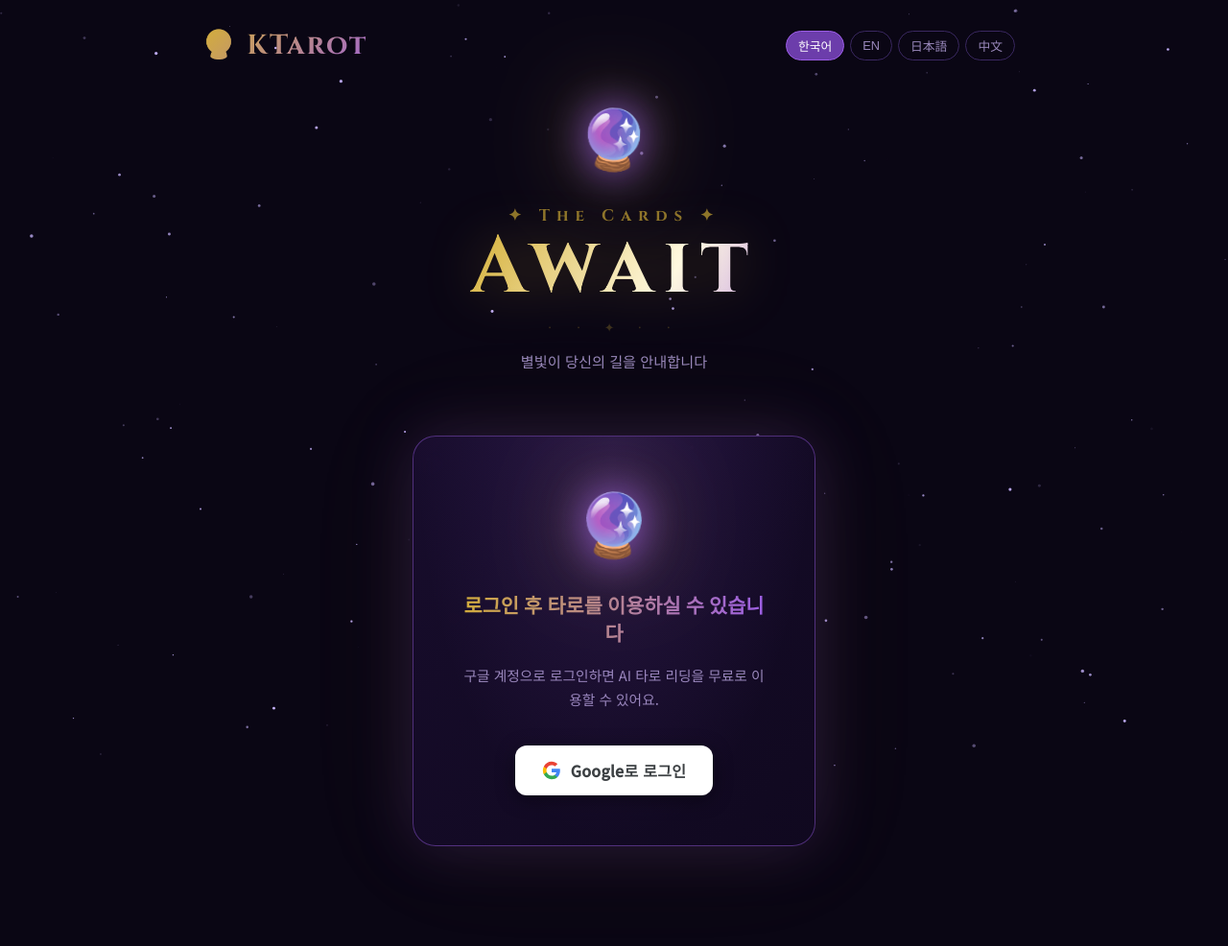
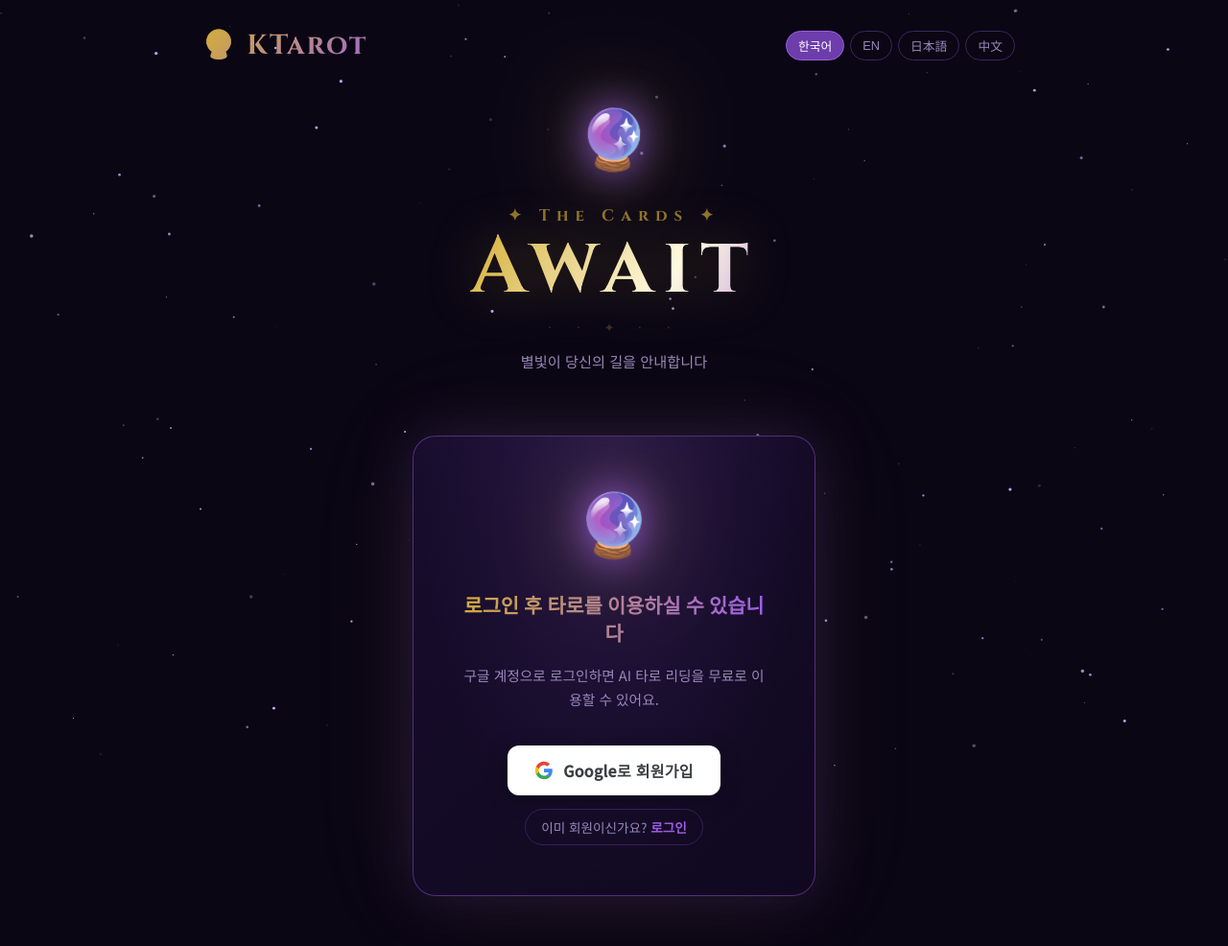
Before and after one commit to iloveboatkr-dot/ktarot, a website: page www/index.html in a window 1280 px wide. Shown: the whole page at 96% size. Drawn offline with nearby package versions, Linux system fonts and the light colour scheme; no server answers.

Commit message:
feat: 로그인/회원가입 분리 - 탈퇴 후 재로그인 차단, 회원가입 버튼으로 신규 가입 유도

```diff
--- a/www/app.js
+++ b/www/app.js
@@ -535,29 +535,49 @@ function showLoginRequired() {
   stage.innerHTML = '';
   resultWrap.classList.remove('visible');
 
+  // ?error=notfound 감지: 로그인 실패 (계정 없음)
+  const isNotFound = new URLSearchParams(location.search).get('error') === 'notfound';
+  if (isNotFound) history.replaceState({}, '', '/');
+
   // 로그인 유도 박스 삽입 (없으면)
   if (!document.getElementById('login-gate')) {
     const gate = document.createElement('div');
     gate.id = 'login-gate';
+
+    const googleSvg = `<svg width="20" height="20" viewBox="0 0 24 24" xmlns="http://www.w3.org/2000/svg">
+      <path d="M22.56 12.25c0-.78-.07-1.53-.2-2.25H12v4.26h5.92c-.26 1.37-1.04 2.53-2.21 3.31v2.77h3.57c2.08-1.92 3.28-4.74 3.28-8.09z" fill="#4285F4"/>
+      <path d="M12 23c2.97 0 5.46-.98 7.28-2.66l-3.57-2.77c-.98.66-2.23 1.06-3.71 1.06-2.86 0-5.29-1.93-6.16-4.53H2.18v2.84C3.99 20.53 7.7 23 12 23z" fill="#34A853"/>
+      <path d="M5.84 14.09c-.22-.66-.35-1.36-.35-2.09s.13-1.43.35-2.09V7.07H2.18C1.43 8.55 1 10.22 1 12s.43 3.45 1.18 4.93l2.85-2.22.81-.62z" fill="#FBBC05"/>
+      <path d="M12 5.38c1.62 0 3.06.56 4.21 1.64l3.15-3.15C17.45 2.09 14.97 1 12 1 7.7 1 3.99 3.47 2.18 7.07l3.66 2.84c.87-2.6 3.3-4.53 6.16-4.53z" fill="#EA4335"/>
+    </svg>`;
+
     gate.innerHTML = `
       <div class="login-gate-box">
         <div class="login-gate-orb">🔮</div>
         <h2 class="login-gate-title" id="lg-title">${t.loginRequired}</h2>
         <p class="login-gate-desc" id="lg-desc">${t.loginDesc}</p>
-        <a href="/auth/google" class="btn-google-lg" id="lg-btn">
-          <svg width="20" height="20" viewBox="0 0 24 24" xmlns="http://www.w3.org/2000/svg">
-            <path d="M22.56 12.25c0-.78-.07-1.53-.2-2.25H12v4.26h5.92c-.26 1.37-1.04 2.53-2.21 3.31v2.77h3.57c2.08-1.92 3.28-4.74 3.28-8.09z" fill="#4285F4"/>
-            <path d="M12 23c2.97 0 5.46-.98 7.28-2.66l-3.57-2.77c-.98.66-2.23 1.06-3.71 1.06-2.86 0-5.29-1.93-6.16-4.53H2.18v2.84C3.99 20.53 7.7 23 12 23z" fill="#34A853"/>
-            <path d="M5.84 14.09c-.22-.66-.35-1.36-.35-2.09s.13-1.43.35-2.09V7.07H2.18C1.43 8.55 1 10.22 1 12s.43 3.45 1.18 4.93l2.85-2.22.81-.62z" fill="#FBBC05"/>
-            <path d="M12 5.38c1.62 0 3.06.56 4.21 1.64l3.15-3.15C17.45 2.09 14.97 1 12 1 7.7 1 3.99 3.47 2.18 7.07l3.66 2.84c.87-2.6 3.3-4.53 6.16-4.53z" fill="#EA4335"/>
-          </svg>
-          <span id="lg-btn-text">${t.loginBtn}</span>
-        </a>
+
+        ${isNotFound ? `
+        <div class="lg-error-box">
+          ⚠️ 등록된 계정이 없습니다.<br>
+          <small>탈퇴한 계정이거나 처음 방문하셨다면 <strong>회원가입</strong>을 해주세요.</small>
+        </div>` : ''}
+
+        <div class="lg-btn-group">
+          <a href="/auth/google?mode=signup" class="btn-google-lg" id="lg-btn">
+            ${googleSvg}
+            <span>Google로 회원가입</span>
+          </a>
+          <a href="/auth/google?mode=login" class="btn-login-only" id="lg-login-btn">
+            이미 회원이신가요? <strong>로그인</strong>
+          </a>
+        </div>
       </div>`;
     // 모드 카드 바로 아래 삽입
     tarotUI.insertAdjacentElement('afterend', gate);
   }
 }
+
 
 // 언어 변경 시 로그인 게이트 텍스트도 업데이트
 const origApplyLang = applyLang;
--- a/www/style.css
+++ b/www/style.css
@@ -711,6 +711,46 @@ header {
 .btn-google-lg:hover::after { opacity: 1; }
 .btn-google-lg:active { transform: translateY(-1px); }
 
+/* 버튼 그룹 (회원가입 + 로그인) */
+.lg-btn-group {
+  display: flex;
+  flex-direction: column;
+  align-items: center;
+  gap: 14px;
+}
+
+/* 로그인 전용 버튼 (텍스트 링크 스타일) */
+.btn-login-only {
+  font-size: .85rem;
+  color: var(--text-dim);
+  text-decoration: none;
+  padding: 8px 16px;
+  border: 1px solid rgba(155,93,229,.25);
+  border-radius: 20px;
+  transition: all .2s;
+}
+.btn-login-only:hover {
+  color: var(--purple-l);
+  border-color: rgba(155,93,229,.5);
+  background: rgba(155,93,229,.08);
+}
+.btn-login-only strong { color: var(--purple-l); }
+
+/* 로그인 실패 오류 박스 */
+.lg-error-box {
+  background: rgba(220,80,80,.1);
+  border: 1px solid rgba(220,80,80,.3);
+  border-radius: 10px;
+  padding: 12px 16px;
+  margin-bottom: 20px;
+  font-size: .87rem;
+  color: #ffaaaa;
+  line-height: 1.7;
+}
+.lg-error-box small { color: var(--text-dim); }
+.lg-error-box strong { color: #ffccaa; }
+
+
 /* ── Responsive ── */
 @media(max-width:500px){
   :root{ --card-w:130px; --card-h:220px; }
```
Also changed, not shown: server.js (+26 -11 lines).
